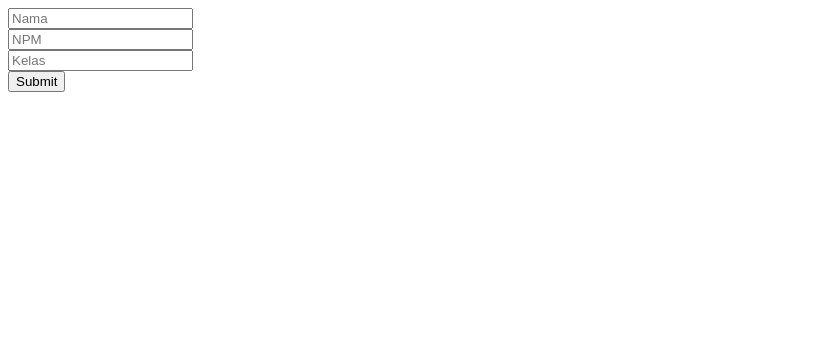
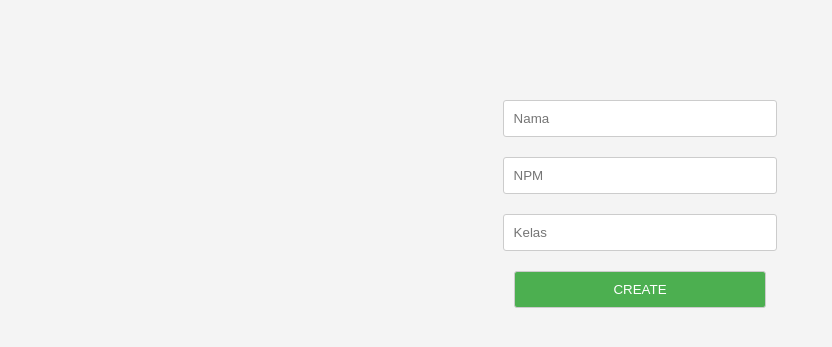
Before and after one commit to fahmibastari/prak-web-lanjut-2057051005, a CodeIgniter 4 app: template app/Views/create_user.php in a window 1280 px wide. Shown: the top 347 px of the page, without its empty margins (0-832 px from the left). Run offline with PHP 8.4 and a stand-in for CodeIgniter, Linux system fonts and the light colour scheme; the template is opened without the code that fills it, so the values that code supplies are empty; some libraries are stand-ins or nearby versions.

Commit message:
form benerrr

```diff
--- a/app/Views/create_user.php
+++ b/app/Views/create_user.php
@@ -1,6 +1,27 @@
-<form action="<?=base_url('/user/store')?>" method="POST">
-    <input type="text"  name="nama" placeholder="Nama"><br>
-    <input type="number" name="npm" placeholder="NPM"><br>
-    <input type="text" name="kelas" placeholder="Kelas"><br>
-    <input type="submit">
-</form>
+<!DOCTYPE html>
+<html lang="en">
+<head>
+    <meta charset="UTF-8">
+    <meta name="viewport" content="width=device-width, initial-scale=1.0">
+    <title>Document</title>
+    <link rel="stylesheet" href="<?=base_url("assets/css/style.css")?>">
+</head>
+<body>
+    <center>
+    <form action="<?=base_url('/user/store')?>" method="POST">
+        <div class="form-group">
+        <input type="text"  name="nama" placeholder="Nama"><br>
+        </div>
+        <div class="form-group">
+        <input type="number" name="npm" placeholder="NPM"><br>
+        </div>
+        <div class="form-group">
+        <input type="text" name="kelas" placeholder="Kelas"><br>
+        </div>
+        <div class="form-group">
+        <input type="submit" value="CREATE">
+        </div>
+    </form>
+    </center>
+</body>
+</html>
--- a/app/Views/profile.php
+++ b/app/Views/profile.php
@@ -15,11 +15,6 @@
             <li class="list-group-item"><?= $npm ?></li>
           </ul>
         </div>
-    <a href="https://www.instagram.com/fahmibastari/"><i class="fa fa-instagram" ></i></a>
-  <a href="https://www.twitter.com/pamjujuju/"><i class="fa fa-twitter"></i></a>
-  <a href="https://id.linkedin.com/in/fahmi-bastari-2661bb262"><i class="fa fa-linkedin"></i></a>
-  <a href="https://id-id.facebook.com/fahmi.bastari.7/"><i class="fa fa-facebook"></i></a>
-  <a href="https://wa.me/081271662745"><i class="fa fa-whatsapp"></i></a>
     </center>
 </body>
 </html>
```
Also changed, not shown: public/assets/css/style.css (added).
